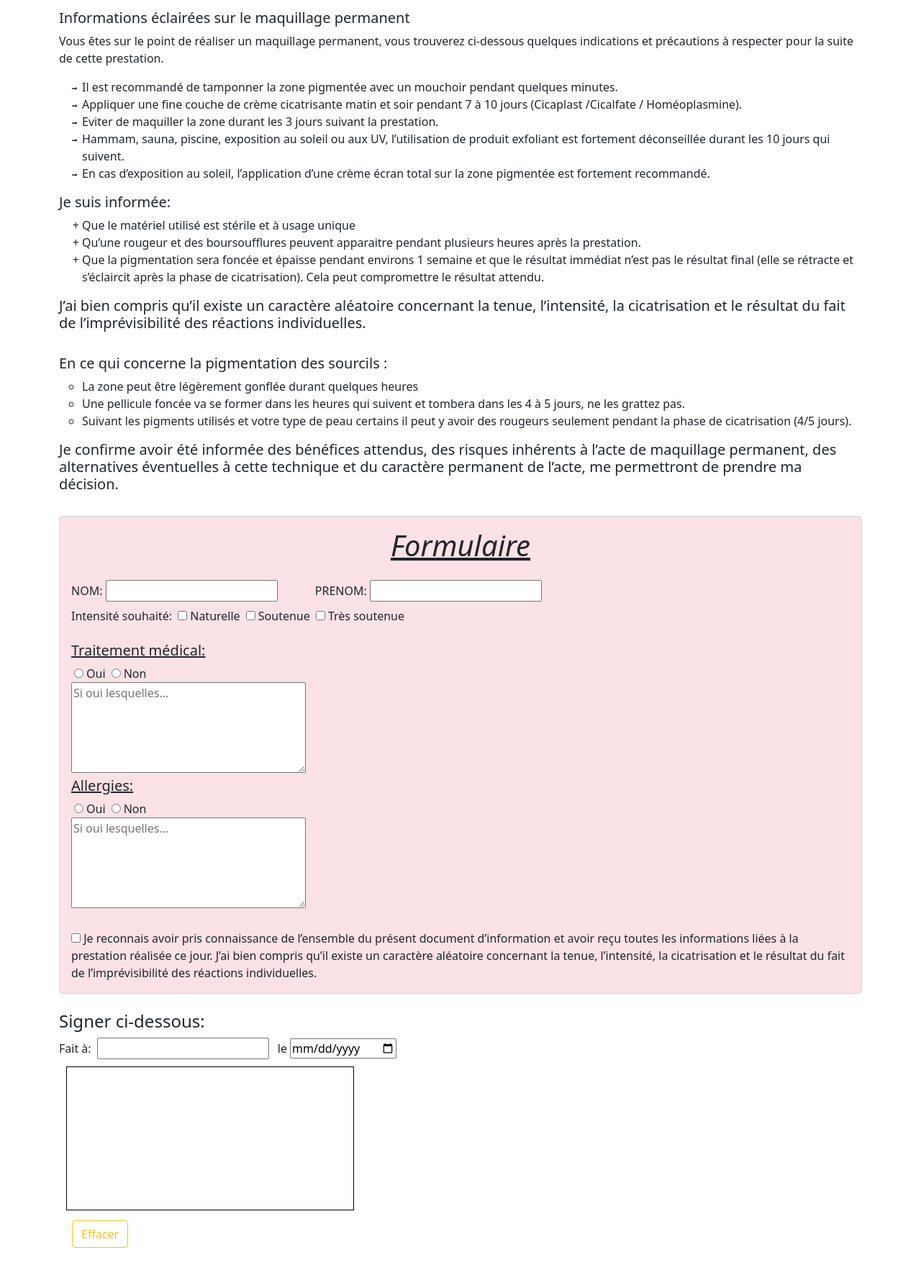
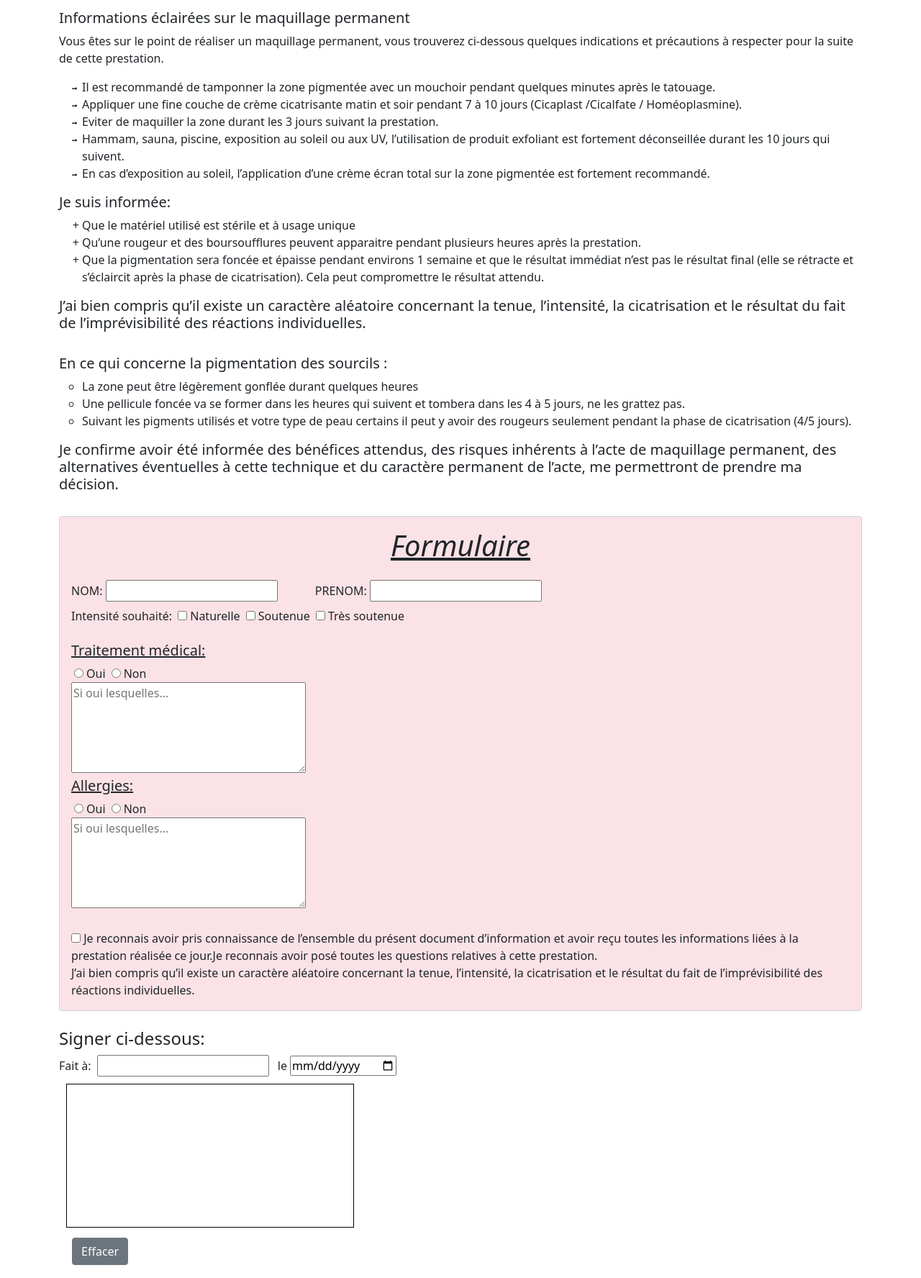
Before and after one commit to CentaureChris/Mel_form, a plain HTML site: page index.html in a window 1280 px wide. Shown: the part 203-1979 px from the top of the page at 72% size. Before the commit the page ends 1955 px from the top, so only its background shows below. Drawn offline with nearby package versions, Linux system fonts and the light colour scheme.

Commit message:
modif html

```diff
--- a/index.html
+++ b/index.html
@@ -21,7 +21,7 @@
 
         </p>
         <ul class="info">
-            <li>Il est recommandé de tamponner la zone pigmentée avec un mouchoir pendant quelques minutes.</li>
+            <li>Il est recommandé de tamponner la zone pigmentée avec un mouchoir pendant quelques minutes après le tatouage.</li>
             <li>Appliquer une fine couche de crème cicatrisante matin et soir pendant 7 à 10 jours (Cicaplast /Cicalfate / Homéoplasmine).
             </li>
             <li>Eviter de maquiller la zone durant les 3 jours suivant la prestation.
@@ -79,7 +79,7 @@
             <textarea id="story" name="story"
             rows="5" cols="33" placeholder="Si oui lesquelles..."></textarea>
             <br><br>
-            <input type="checkbox" name="confirmation" id="confirmation"> Je reconnais avoir pris connaissance de l’ensemble du présent document d’information et avoir reçu toutes les informations liées à la prestation réalisée ce jour.
+            <input type="checkbox" name="confirmation" id="confirmation"> Je reconnais avoir pris connaissance de l’ensemble du présent document d’information et avoir reçu toutes les informations liées à la prestation réalisée ce jour.Je reconnais avoir posé toutes  les questions relatives à cette prestation.<br/>
      J’ai bien compris qu’il existe un caractère aléatoire concernant la tenue, l’intensité, la cicatrisation et le résultat du fait de l’imprévisibilité des réactions individuelles.
 
         </form><br>
@@ -88,7 +88,7 @@
 <div class="mise-en-page">
   <div class="bloc-mise-en-page">
     <canvas id="canvas"></canvas><br>
-    <button class="btn btn-outline-warning m-2"><span id="bt-clear">Effacer</span></button>
+    <button class="btn btn-secondary m-2"><span id="bt-clear">Effacer</span></button>
   </div>
   <!-- <div class="bloc-mise-en-page">
     <h4>Capture de la signature</h4>
--- a/style.css
+++ b/style.css
@@ -1,3 +1,9 @@
+@font-face{
+  font-family: melFont;
+  src: url(/font/snell-roundhand/SnellRoundhand-BoldScript.otf)
+}
+
+
 #canvas{
     width:400px;
     height:200px;
```
Also changed, not shown: font/snell-roundhand/SnellRoundhand-BoldScript.otf (added), 3 other files.
